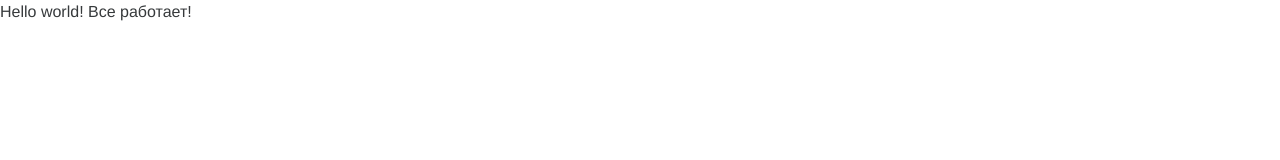
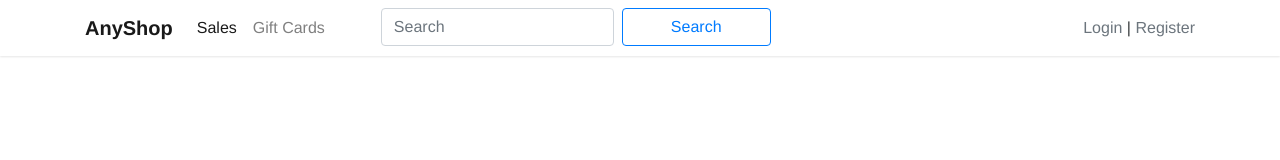
Before and after one commit to vshhesyuk/js-basics-project, a website: page src/index.html in a window 1280 px wide. Drawn offline with nearby package versions, Linux system fonts and the light colour scheme.

Commit message:
Компонента Раскрывающееся меню

```diff
--- a/src/index.html
+++ b/src/index.html
@@ -14,12 +14,12 @@
 
 <header class="header">
     <!--Здесь будет компонента header-->
-    Hello world!
-    Все работает!
+
 </header>
 
 <!--НЕ МЕНЯЙТЕ ПОРЯДОК ПОДКЛЮЧЕНИЯ СКРИПТОВ - ЭТО ВАЖНО ДЛЯ РАБОТЫ-->
 <script src="js/header.js"></script>
 <script src="js/script.js"></script>
+
 </body>
 </html>
--- a/src/js/header.js
+++ b/src/js/header.js
@@ -5,7 +5,7 @@
 Что нужно сделать:
 1. Создать класс компонеты Header, которая будет рисовать header проекта внутрь заданного элемента
 2. Отрисовать разметку компоненты header
-3. Добавить возможность показывать/скрывать меню, по нажатию на кнопку (Эта кнопка появляется на маленьких экранах)
+3. Добавить возможность показывать/скрывать меню, по нажатию на кнопку (Это кнопка появляется на маленьких экранах)
 - Класс кнопки, которая открывает меню: "navbar-toggler"
 - Класс меню, которое нужно открывать: "navbar-collapse"
 - Для открытия меню, ему нужно присвоить класс: "show"
@@ -15,15 +15,13 @@
     <div class="container">
         <div>
             <button class="navbar-toggler d-none d-md-inline-flex d-inline-flex d-lg-none">
-                <img src="assets/icons/icon-menu.svg" alt="menu icon">
+                <img src="https://iliakan.github.io/course-project/assets/icons/icon-menu.svg" alt="menu icon">
             </button>
 
             <a class="navbar-brand" href="#"><strong>AnyShop</strong></a>
         </div>
 
-        <a href="#" class="d-none d-md-inline-flex d-inline-flex d-lg-none mobile-search-menu-icon">
-            <img src="assets/icons/icon-search.svg" alt="menu icon">
-        </a>
+        <a href="#" class="d-none d-md-inline-flex d-inline-flex d-lg-none mobile-search-menu-icon"><img src="https://iliakan.github.io/course-project/assets/icons/icon-search.svg" alt="menu icon"></a>
 
         <div class="collapse navbar-collapse" id="navbarsExample07">
             <ul class="navbar-nav mr-auto">
@@ -52,9 +50,69 @@
 'use strict';
 
 class Header {
-    // ... здесь пишете код
-    constructor(element) {
+  // ... здесь пишете код
+  constructor(element) {
+    this.element = element;
+
+    this.render(element);
+  }
+
+  render(element) {
+    let menu =
+    `<nav class="navbar navbar-expand-lg navbar-light">
+      <div class="container">
+          <div>
+              <button class="navbar-toggler d-none d-md-inline-flex d-inline-flex d-lg-none">
+                  <img src="https://iliakan.github.io/course-project/assets/icons/icon-menu.svg" alt="menu icon">
+              </button>
+
+              <a class="navbar-brand" href="#"><strong>AnyShop</strong></a>
+          </div>
+
+          <a href="#" class="d-none d-md-inline-flex d-inline-flex d-lg-none mobile-search-menu-icon"><img src="https://iliakan.github.io/course-project/assets/icons/icon-search.svg" alt="menu icon"></a>
+
+          <div class="collapse navbar-collapse" id="navbarsExample07">
+              <ul class="navbar-nav mr-auto">
+                  <li class="nav-item active">
+                      <a class="nav-link" href="#">Sales <span class="sr-only">(current)</span></a>
+                  </li>
+                  <li class="nav-item">
+                      <a class="nav-link" href="#">Gift Cards</a>
+                  </li>
+                  <li class="nav-item">
+                      <form class="form-inline my-2 my-md-0 ml-lg-5">
+                          <input class="form-control mr-sm-2" type="text" placeholder="Search" aria-label="Search">
+                          <button type="submit" class="btn btn-outline-primary">Search</button>
+                      </form>
+                  </li>
+              </ul>
+              <div>
+                  <a href="login.html" class="text-muted">Login</a>
+                  |
+                  <a href="#" class="text-muted">Register</a>
+              </div>
+          </div>
+      </div>
+    </nav>`;
+
+    this.element.insertAdjacentHTML('afterBegin', menu);
+    this.container = this.element.querySelector('.container');
+    this.container.addEventListener('click', event => this.onClick(event));
+  }
+
+  onClick(event) {
+    let target = event.target;
+    let button = target.parentElement.tagName === 'BUTTON';
+
+    if (!button) {
+      return;
     }
+
+    let elem = document.getElementById('navbarsExample07');
+    elem.classList.toggle("show");
+
+  }
+
 }
 
 // Делает класс доступным глобально, сделано для упрощения, чтобы можно было его вызывать из другого скрипта
```
Also changed, not shown: src/js/script.js (line endings or trailing spaces).
